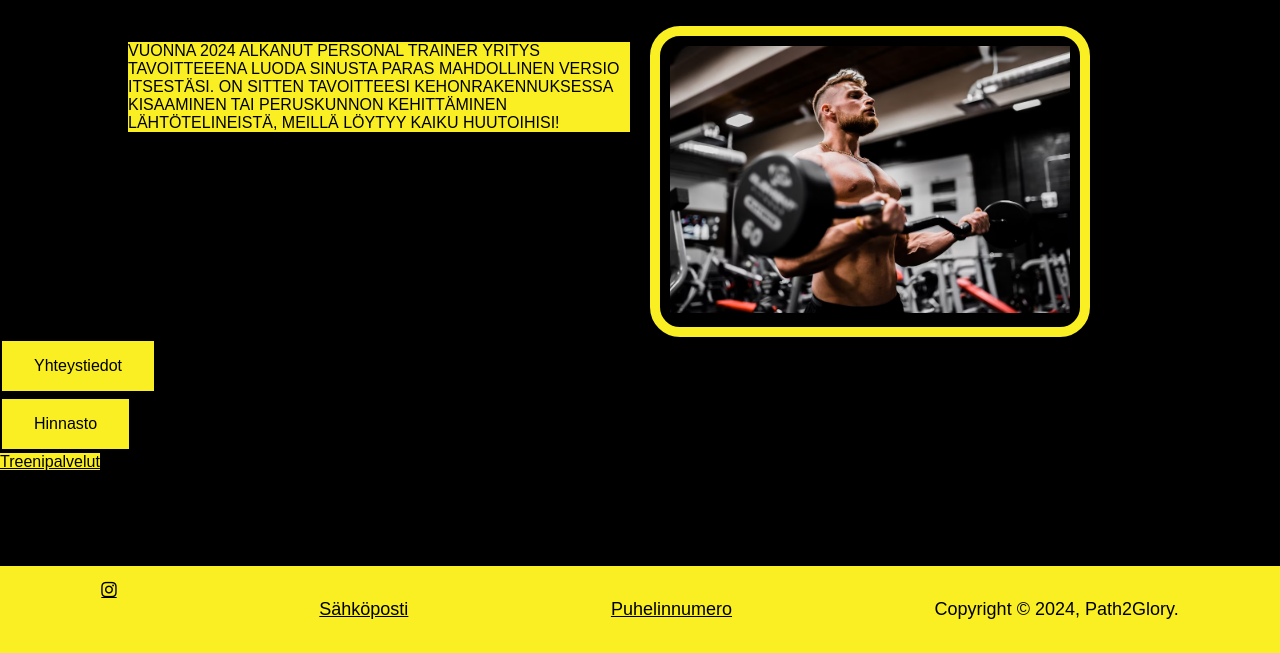
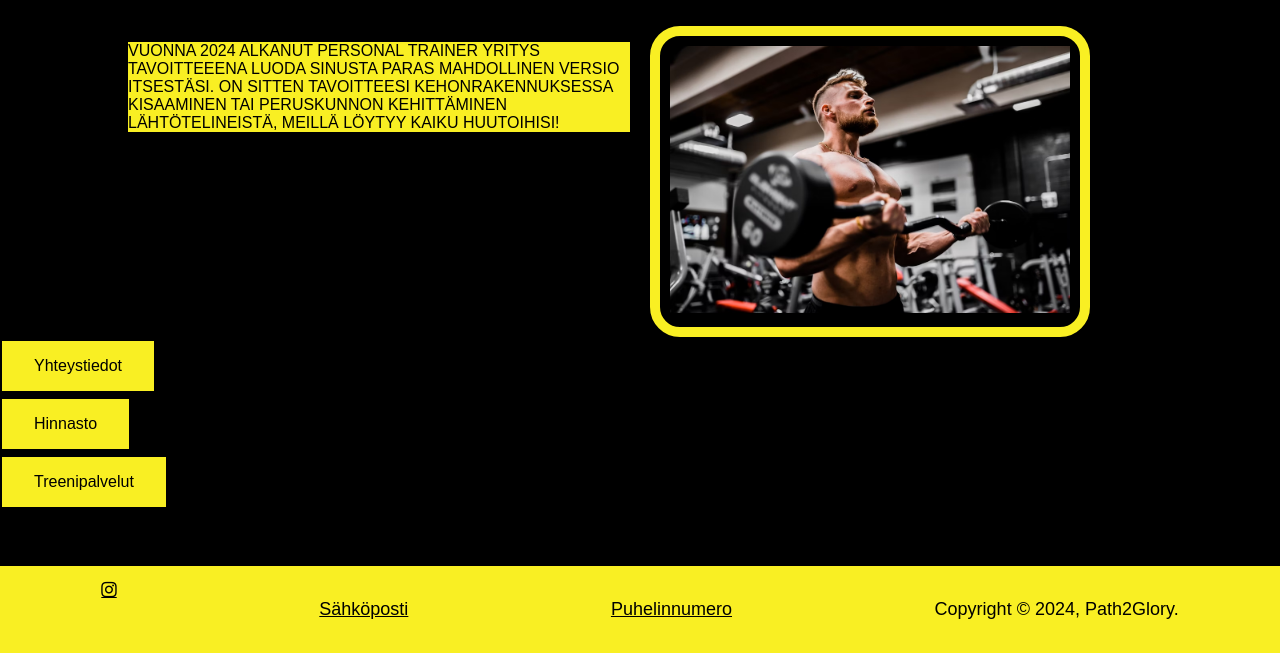
Before and after one commit to Virrvee/Minun-verkkosivu, a plain HTML site: page index.html in a window 1280 px wide. Shown: the part 147-800 px from the top of the page. Drawn offline with Linux system fonts and the light colour scheme.

Commit message:
Update index.html

```diff
--- a/index.html
+++ b/index.html
@@ -41,7 +41,7 @@
         <a href="hinnasto.html" class="toimintakehote">Hinnasto</a>
     </div>
     <div>
-        <a href="Treenipalvelut.html" id="toimintakehote">Treenipalvelut</a>
+        <a href="Treenipalvelut.html" class="toimintakehote">Treenipalvelut</a>
     </div>
 
     <br>
```
